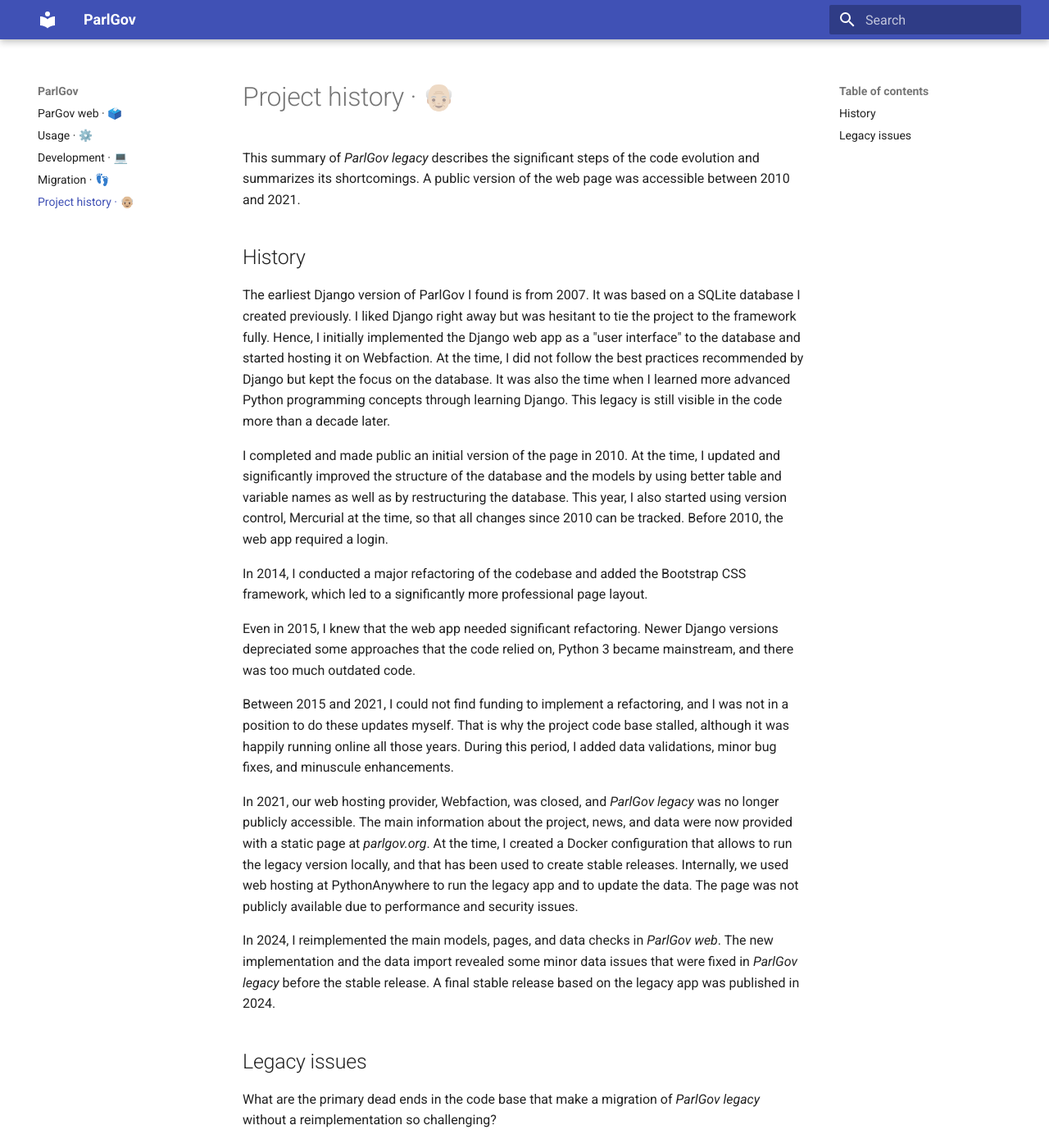
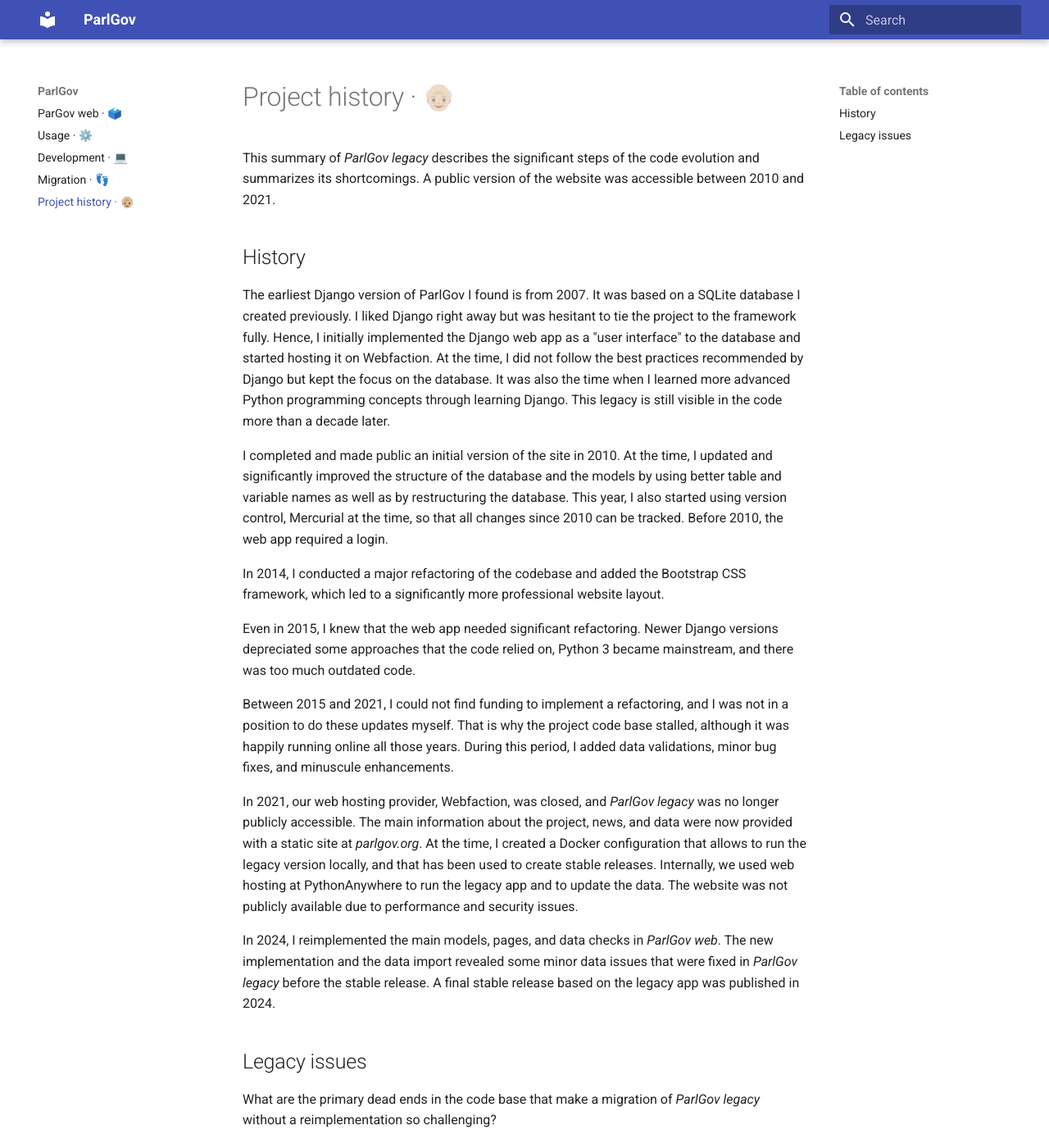
Before and after one commit to hdigital/parlgov-web, an MkDocs documentation site: the page built from docs/project-history.md, in a window 1280 px wide and 1400 px high. Shown: the whole window at 82% size. Built offline with MkDocs 1.6.1 and Material for MkDocs 9.7.7, drawn with Linux system fonts in a browser that asks for light colours.

Commit message:
Replace 'page' with 'site' for website

```diff
--- a/docs/project-history.md
+++ b/docs/project-history.md
@@ -1,7 +1,7 @@
 # Project history · 👴🏼
 
 This summary of _ParlGov legacy_ describes the significant steps of the code
-evolution and summarizes its shortcomings. A public version of the web page was
+evolution and summarizes its shortcomings. A public version of the website was
 accessible between 2010 and 2021.
 
 ## History
@@ -15,7 +15,7 @@
 more advanced Python programming concepts through learning Django. This legacy
 is still visible in the code more than a decade later.
 
-I completed and made public an initial version of the page in 2010. At the time,
+I completed and made public an initial version of the site in 2010. At the time,
 I updated and significantly improved the structure of the database and the
 models by using better table and variable names as well as by restructuring the
 database. This year, I also started using version control, Mercurial at the
@@ -23,7 +23,7 @@
 required a login.
 
 In 2014, I conducted a major refactoring of the codebase and added the Bootstrap
-CSS framework, which led to a significantly more professional page layout.
+CSS framework, which led to a significantly more professional website layout.
 
 Even in 2015, I knew that the web app needed significant refactoring. Newer
 Django versions depreciated some approaches that the code relied on, Python 3
@@ -37,10 +37,10 @@
 
 In 2021, our web hosting provider, Webfaction, was closed, and _ParlGov legacy_
 was no longer publicly accessible. The main information about the project, news,
-and data were now provided with a static page at _parlgov.org_. At the time, I
+and data were now provided with a static site at _parlgov.org_. At the time, I
 created a Docker configuration that allows to run the legacy version locally,
 and that has been used to create stable releases. Internally, we used web
-hosting at PythonAnywhere to run the legacy app and to update the data. The page
+hosting at PythonAnywhere to run the legacy app and to update the data. The website
 was not publicly available due to performance and security issues.
 
 In 2024, I reimplemented the main models, pages, and data checks in _ParlGov
```
Also changed, not shown: docs/usage.md (+5 -5 lines), 4 other files.
